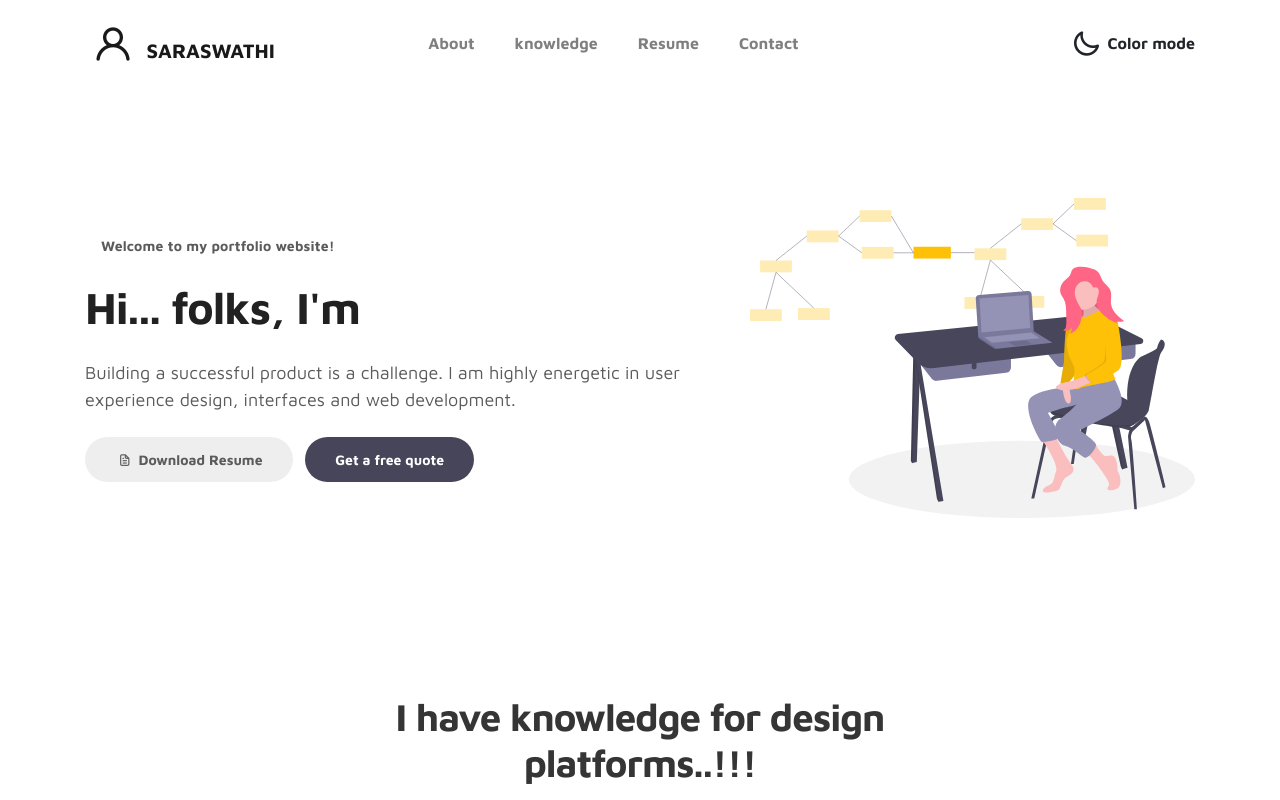
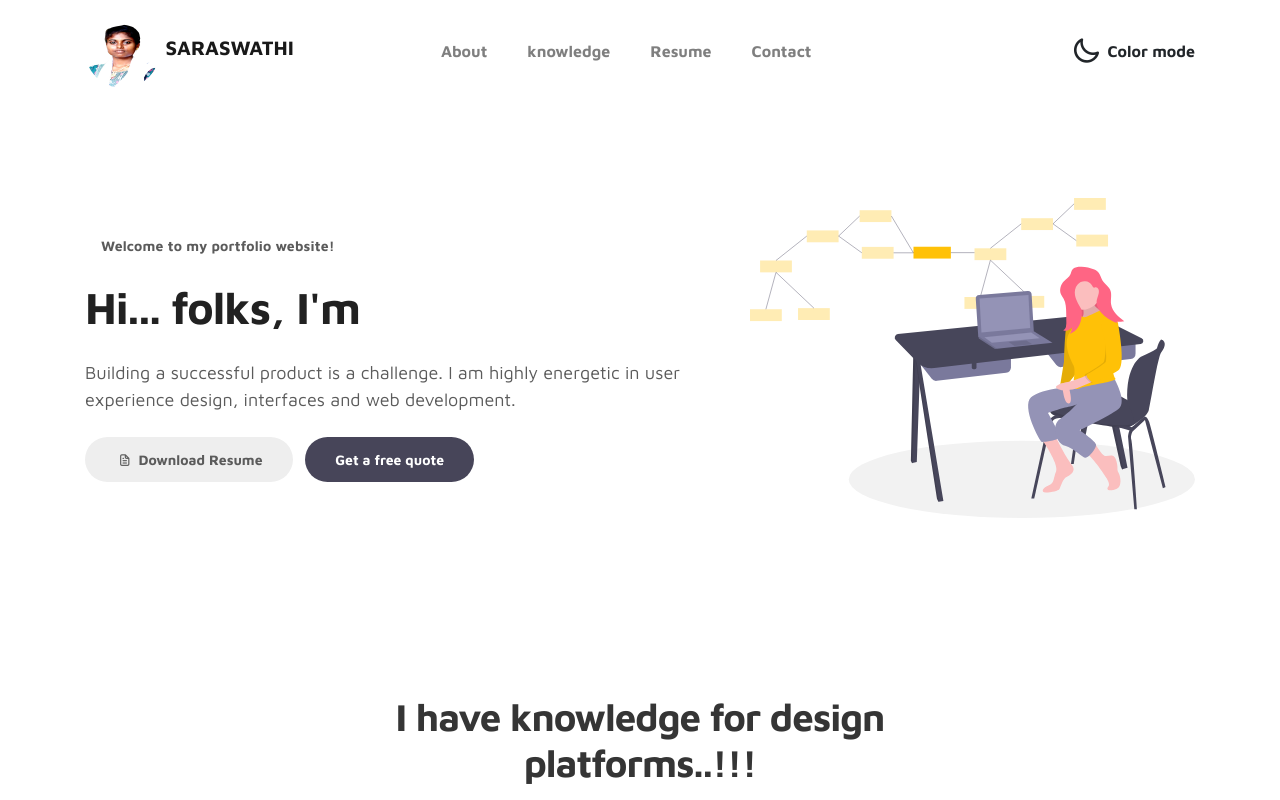
Before and after one commit to Saraswathi152004/myportfolio, a plain HTML site: page index.html in a window 1280 px wide. Shown: the top 800 px of the page. Drawn offline with Linux system fonts and the light colour scheme.

Commit message:
added feature

```diff
--- a/index.html
+++ b/index.html
@@ -29,7 +29,9 @@ https://www.tooplate.com/view/2115-marvel
     <!-- MENU -->
     <nav class="navbar navbar-expand-sm navbar-light">
         <div class="container">
-            <a class="navbar-brand" href="index.html"><i class='uil uil-user'></i> SARASWATHI</a>
+            <a class="navbar-brand" href="index.html">
+              <img src="images/project/Saraswathi.jpg" alt="Saraswathi" width="75" height="75" style="border-radius: 50%;">
+             <!-- uil uil-user  --> <i class=''></i> SARASWATHI</a>
 
             <button class="navbar-toggler" type="button" data-toggle="collapse" data-target="#navbarNav" aria-controls="navbarNav" aria-expanded="false"
                 aria-label="Toggle navigation">
@@ -86,7 +88,7 @@ https://www.tooplate.com/view/2115-marvel
                         <p>Building a successful product is a challenge. I am highly energetic in user experience design, interfaces and web development.</p>
 
                         <div class="custom-btn-group mt-4">
-                          <a href="#" class="btn mr-lg-2 custom-btn"><i class='uil uil-file-alt'></i> Download Resume</a>
+                          <a href="images/project/resume.pdf" class="btn mr-lg-2 custom-btn"><i class='uil uil-file-alt'></i> Download Resume</a>
                           <a href="#contact" class="btn custom-btn custom-btn-bg custom-btn-link">Get a free quote</a>
                         </div>
                     </div>
```
Also changed, not shown: images/project/Saraswathi.jpg (added), 1 other file.
